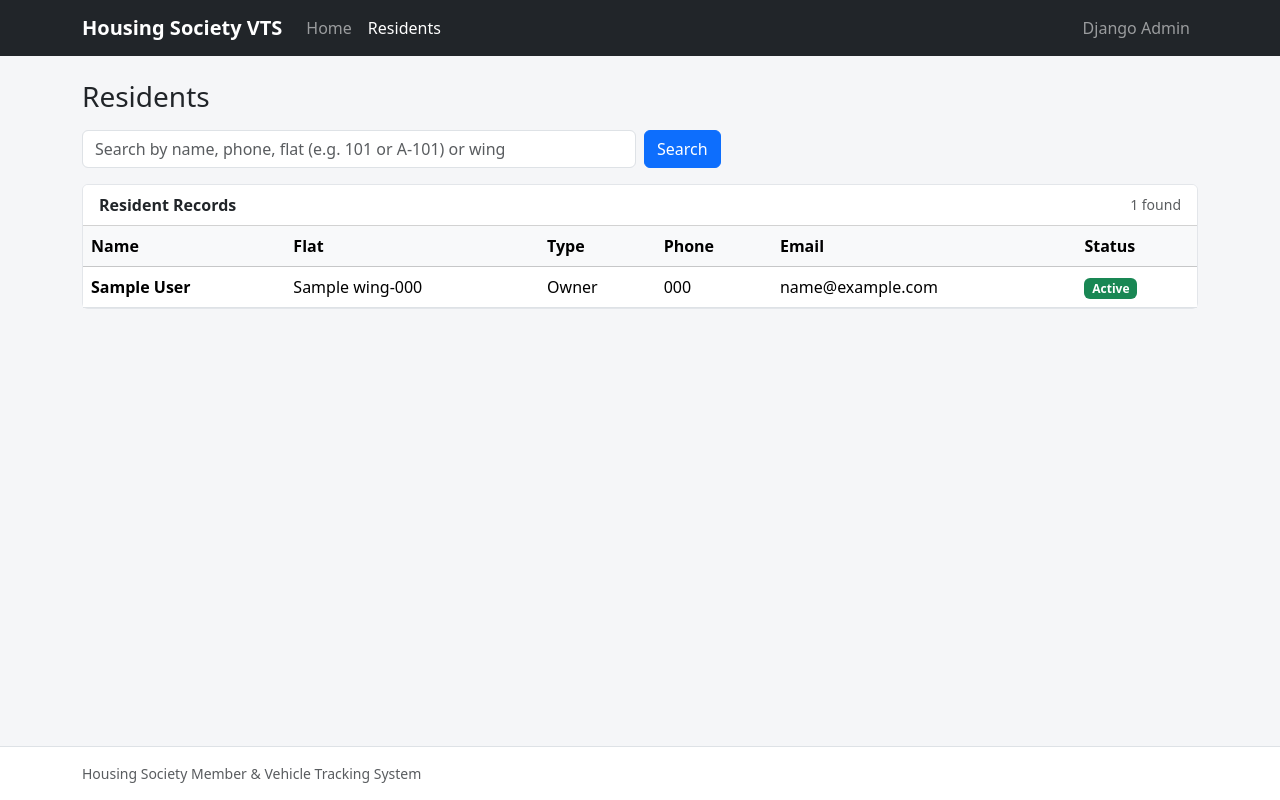
After one commit to gaurivvv/HousingSocietyVTS, a Django app: page /residents/ in a window 1280 px wide. The commit adds this page. Run offline with Django 5.2, Linux system fonts and the light colour scheme; tables that the repository leaves empty hold one stand-in row (values such as "Sample post").

Commit message:
Add resident list page with search and navbar link

```diff
--- a/config/urls.py
+++ b/config/urls.py
@@ -3,5 +3,6 @@ from django.urls import include, path
 
 urlpatterns = [
     path("admin/", admin.site.urls),
+    path("residents/", include("residents.urls")),
     path("", include("dashboard.urls")),
 ]
--- /dev/null
+++ b/residents/urls.py
@@ -0,0 +1,9 @@
+from django.urls import path
+
+from . import views
+
+app_name = "residents"
+
+urlpatterns = [
+    path("", views.resident_list, name="resident_list"),
+]
--- a/residents/views.py
+++ b/residents/views.py
@@ -1,3 +1,32 @@
+from django.db.models import Q
 from django.shortcuts import render
 
-# Create your views here.
+from .models import Resident
+
+
+def resident_list(request):
+    """List residents, with an optional search."""
+    query = request.GET.get("q", "").strip()
+
+    residents = Resident.objects.select_related("flat__wing").order_by(
+        "flat__wing__name", "flat__flat_number", "full_name"
+    )
+
+    if query:
+        conditions = (
+            Q(full_name__icontains=query)
+            | Q(phone__icontains=query)
+            | Q(flat__flat_number__icontains=query)
+            | Q(flat__wing__name__iexact=query)
+        )
+        # Also support "A-101" style searches (wing-flat)
+        if "-" in query:
+            wing_part, flat_part = query.split("-", 1)
+            conditions |= Q(
+                flat__wing__name__iexact=wing_part.strip(),
+                flat__flat_number__iexact=flat_part.strip(),
+            )
+        residents = residents.filter(conditions)
+
+    context = {"residents": residents, "query": query}
+    return render(request, "residents/resident_list.html", context)
--- a/templates/base.html
+++ b/templates/base.html
@@ -21,8 +21,12 @@
             <div class="collapse navbar-collapse" id="mainNavbar">
                 <ul class="navbar-nav me-auto">
                     <li class="nav-item">
-                        <a class="nav-link {% if request.resolver_match.url_name == 'home' %}active{% endif %}"
+                        <a class="nav-link {% if request.resolver_match.app_name == 'dashboard' %}active{% endif %}"
                            href="{% url 'dashboard:home' %}">Home</a>
+                    </li>
+                    <li class="nav-item">
+                        <a class="nav-link {% if request.resolver_match.app_name == 'residents' %}active{% endif %}"
+                           href="{% url 'residents:resident_list' %}">Residents</a>
                     </li>
                 </ul>
                 <ul class="navbar-nav">
--- /dev/null
+++ b/templates/residents/resident_list.html
@@ -0,0 +1,70 @@
+{% extends "base.html" %}
+
+{% block title %}Residents{% endblock %}
+
+{% block content %}
+<h1 class="h3 mb-3">Residents</h1>
+
+<form method="get" class="row g-2 mb-3">
+    <div class="col-md-6">
+        <input type="text" name="q" value="{{ query }}" class="form-control"
+               placeholder="Search by name, phone, flat (e.g. 101 or A-101) or wing">
+    </div>
+    <div class="col-auto">
+        <button type="submit" class="btn btn-primary">Search</button>
+        {% if query %}
+            <a href="{% url 'residents:resident_list' %}" class="btn btn-outline-secondary">Clear</a>
+        {% endif %}
+    </div>
+</form>
+
+<div class="card">
+    <div class="card-header bg-white d-flex justify-content-between align-items-center">
+        <span class="fw-semibold">Resident Records</span>
+        <span class="text-muted small">{{ residents|length }} found</span>
+    </div>
+
+    {% if residents %}
+        <div class="table-responsive">
+            <table class="table table-hover align-middle mb-0">
+                <thead class="table-light">
+                    <tr>
+                        <th>Name</th>
+                        <th>Flat</th>
+                        <th>Type</th>
+                        <th>Phone</th>
+                        <th>Email</th>
+                        <th>Status</th>
+                    </tr>
+                </thead>
+                <tbody>
+                    {% for resident in residents %}
+                        <tr>
+                            <td class="fw-semibold">{{ resident.full_name }}</td>
+                            <td>{{ resident.flat }}</td>
+                            <td>{{ resident.get_resident_type_display }}</td>
+                            <td>{{ resident.phone }}</td>
+                            <td>{{ resident.email|default:"-" }}</td>
+                            <td>
+                                {% if resident.is_active %}
+                                    <span class="badge text-bg-success">Active</span>
+                                {% else %}
+                                    <span class="badge text-bg-secondary">Inactive</span>
+                                {% endif %}
+                            </td>
+                        </tr>
+                    {% endfor %}
+                </tbody>
+            </table>
+        </div>
+    {% else %}
+        <div class="card-body text-muted">
+            {% if query %}
+                No residents found for "{{ query }}".
+            {% else %}
+                No residents have been added yet.
+            {% endif %}
+        </div>
+    {% endif %}
+</div>
+{% endblock %}
```
Also changed, not shown: residents/test_views.py (added, +65 -0 lines).
